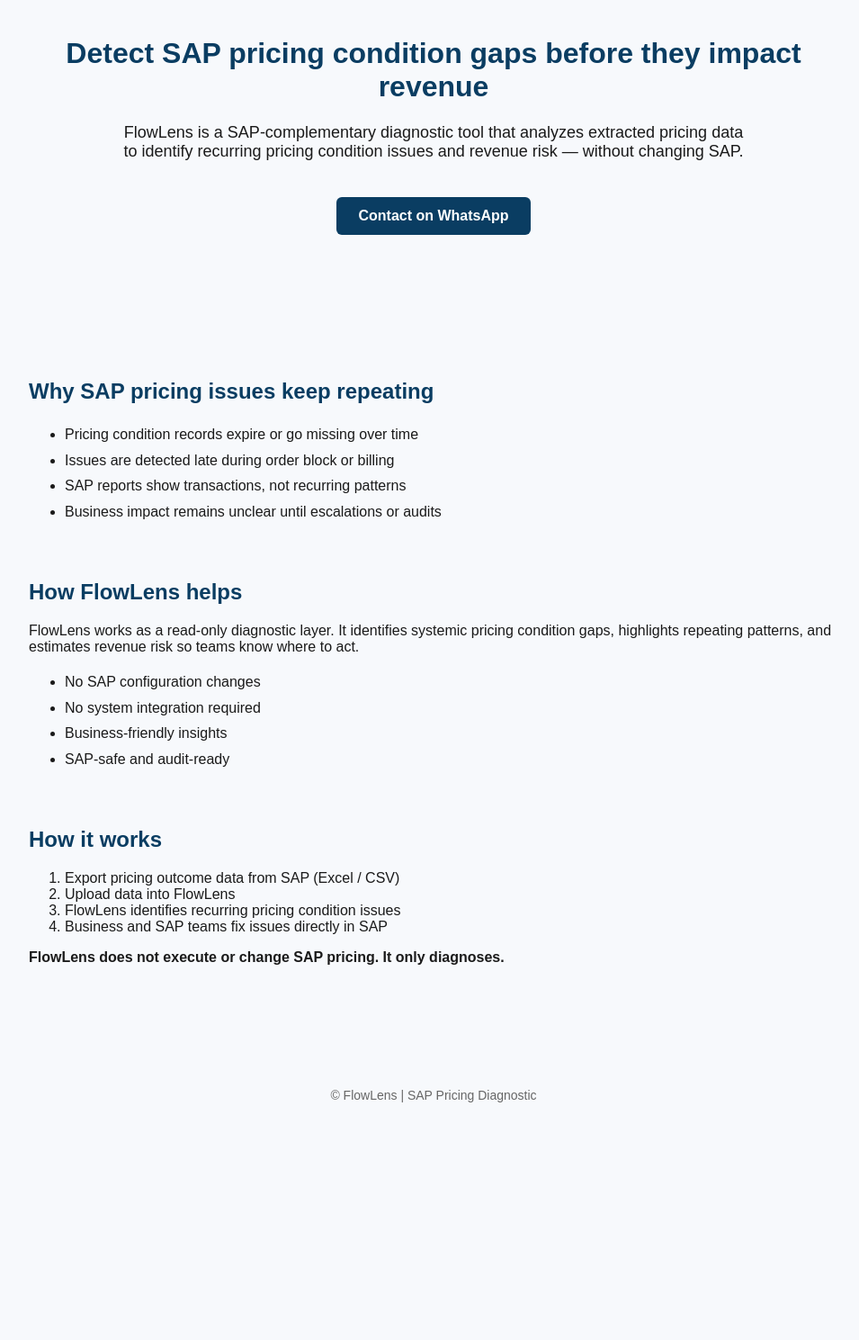
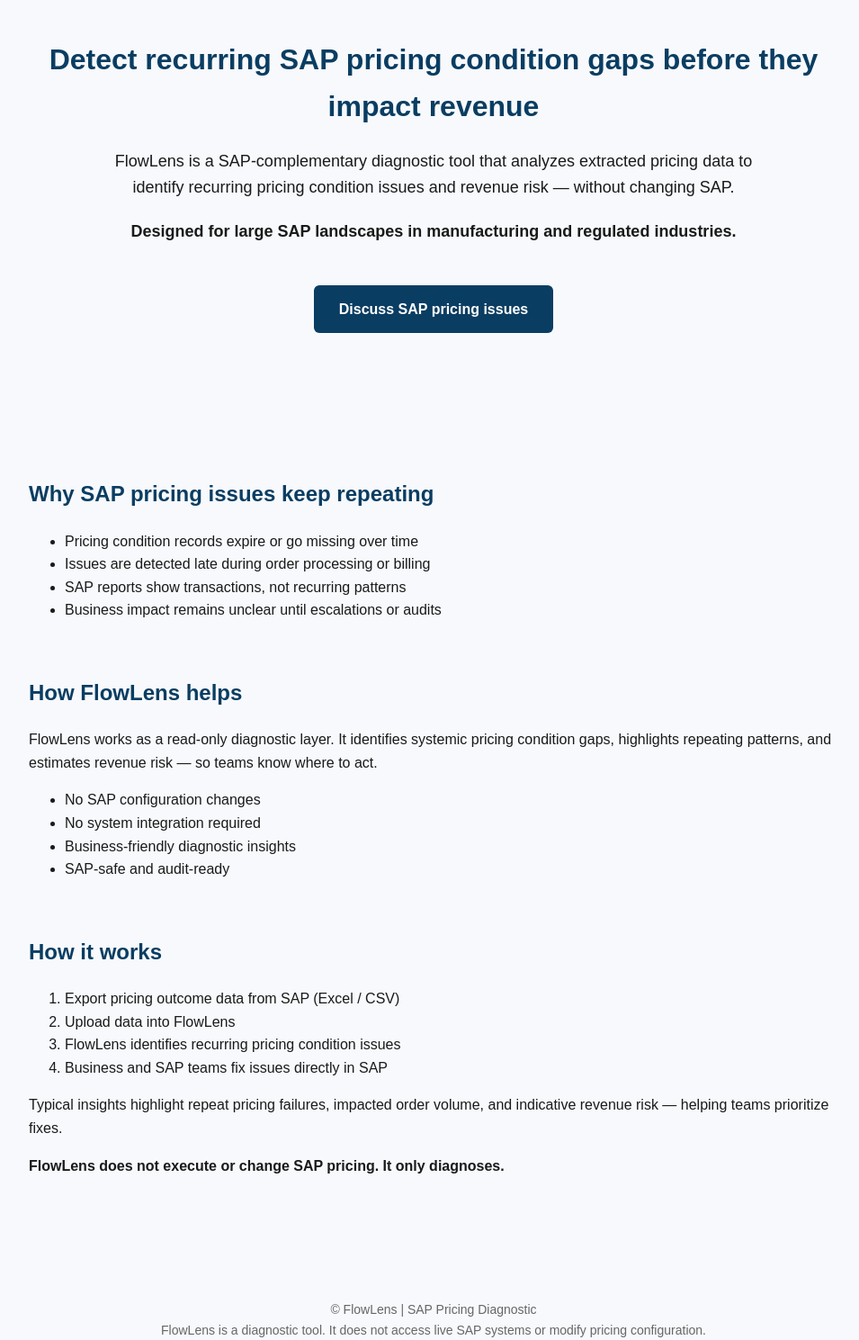
Before and after one commit to raghu0814/flowlens, a plain HTML site: page index.html in a window 1280 px wide. Shown: the part 40-1529 px from the top of the page at 90% size, without its empty margins (158-1113 px from the left). Before the commit the page ends 1265 px from the top, so only its background shows below. Drawn offline with Linux system fonts and the light colour scheme.

Commit message:
Update index.html

```diff
--- a/index.html
+++ b/index.html
@@ -2,49 +2,67 @@
 <html lang="en">
 <head>
   <meta charset="UTF-8">
+
+  <!-- 🔴 STEP A: GOOGLE VERIFICATION (ADD YOUR CODE HERE LATER) -->
+  <!-- Replace content value once Google gives it -->
+  <!-- <meta name="google-site-verification" content="PASTE_YOUR_CODE_HERE" /> -->
+
   <title>FlowLens – SAP Pricing Diagnostic</title>
-  <meta name="description" content="FlowLens is a SAP-complementary diagnostic tool that identifies recurring pricing condition gaps and revenue risk using extracted SAP pricing data.">
+
+  <meta name="description"
+        content="FlowLens is a SAP-complementary diagnostic tool that identifies recurring SAP pricing condition gaps and revenue risk using extracted pricing data — without changing SAP.">
+
   <meta name="viewport" content="width=device-width, initial-scale=1.0">
+
   <style>
     body {
       font-family: Arial, sans-serif;
       margin: 0;
       background: #f7f9fc;
       color: #1a1a1a;
+      line-height: 1.6;
     }
+
     .container {
       max-width: 900px;
       margin: auto;
       padding: 40px 20px;
     }
+
     h1, h2 {
       color: #0a3d62;
     }
+
     .hero {
       text-align: center;
       padding: 60px 20px;
     }
+
     .hero p {
       font-size: 18px;
-      max-width: 700px;
+      max-width: 750px;
       margin: 20px auto;
     }
+
     .cta {
       display: inline-block;
-      margin-top: 20px;
-      padding: 12px 24px;
+      margin-top: 25px;
+      padding: 14px 28px;
       background: #0a3d62;
       color: white;
       text-decoration: none;
       border-radius: 6px;
       font-weight: bold;
     }
+
     section {
       margin-top: 60px;
     }
-    ul {
-      line-height: 1.8;
+
+    ul, ol {
+      margin-top: 15px;
     }
+
     footer {
       text-align: center;
       margin-top: 80px;
@@ -53,25 +71,35 @@
     }
   </style>
 </head>
+
 <body>
 
+  <!-- HERO -->
   <div class="container hero">
-    <h1>Detect SAP pricing condition gaps before they impact revenue</h1>
+    <h1>Detect recurring SAP pricing condition gaps before they impact revenue</h1>
+
     <p>
       FlowLens is a SAP-complementary diagnostic tool that analyzes extracted pricing data
       to identify recurring pricing condition issues and revenue risk — without changing SAP.
     </p>
-    <a class="cta" href="https://wa.me/919392202737?text=Hi,%20I%20would%20like%20to%20understand%20how%20FlowLens%20identifies%20SAP%20pricing%20issues.">
-      Contact on WhatsApp
+
+    <p><strong>Designed for large SAP landscapes in manufacturing and regulated industries.</strong></p>
+
+    <!-- 🔴 STEP B: REPLACE WHATSAPP NUMBER -->
+    <a class="cta"
+       href="https://wa.me/919392202737?text=Hi,%20I%20would%20like%20to%20understand%20how%20FlowLens%20identifies%20SAP%20pricing%20issues.">
+      Discuss SAP pricing issues
     </a>
   </div>
 
+  <!-- CONTENT -->
   <div class="container">
+
     <section>
       <h2>Why SAP pricing issues keep repeating</h2>
       <ul>
         <li>Pricing condition records expire or go missing over time</li>
-        <li>Issues are detected late during order block or billing</li>
+        <li>Issues are detected late during order processing or billing</li>
         <li>SAP reports show transactions, not recurring patterns</li>
         <li>Business impact remains unclear until escalations or audits</li>
       </ul>
@@ -81,12 +109,12 @@
       <h2>How FlowLens helps</h2>
       <p>
         FlowLens works as a read-only diagnostic layer. It identifies systemic pricing condition gaps,
-        highlights repeating patterns, and estimates revenue risk so teams know where to act.
+        highlights repeating patterns, and estimates revenue risk — so teams know where to act.
       </p>
       <ul>
         <li>No SAP configuration changes</li>
         <li>No system integration required</li>
-        <li>Business-friendly insights</li>
+        <li>Business-friendly diagnostic insights</li>
         <li>SAP-safe and audit-ready</li>
       </ul>
     </section>
@@ -99,12 +127,20 @@
         <li>FlowLens identifies recurring pricing condition issues</li>
         <li>Business and SAP teams fix issues directly in SAP</li>
       </ol>
+
+      <p>
+        Typical insights highlight repeat pricing failures, impacted order volume,
+        and indicative revenue risk — helping teams prioritize fixes.
+      </p>
+
       <p><strong>FlowLens does not execute or change SAP pricing. It only diagnoses.</strong></p>
     </section>
+
   </div>
 
   <footer>
-    © FlowLens | SAP Pricing Diagnostic
+    © FlowLens | SAP Pricing Diagnostic<br>
+    FlowLens is a diagnostic tool. It does not access live SAP systems or modify pricing configuration.
   </footer>
 
 </body>
```
